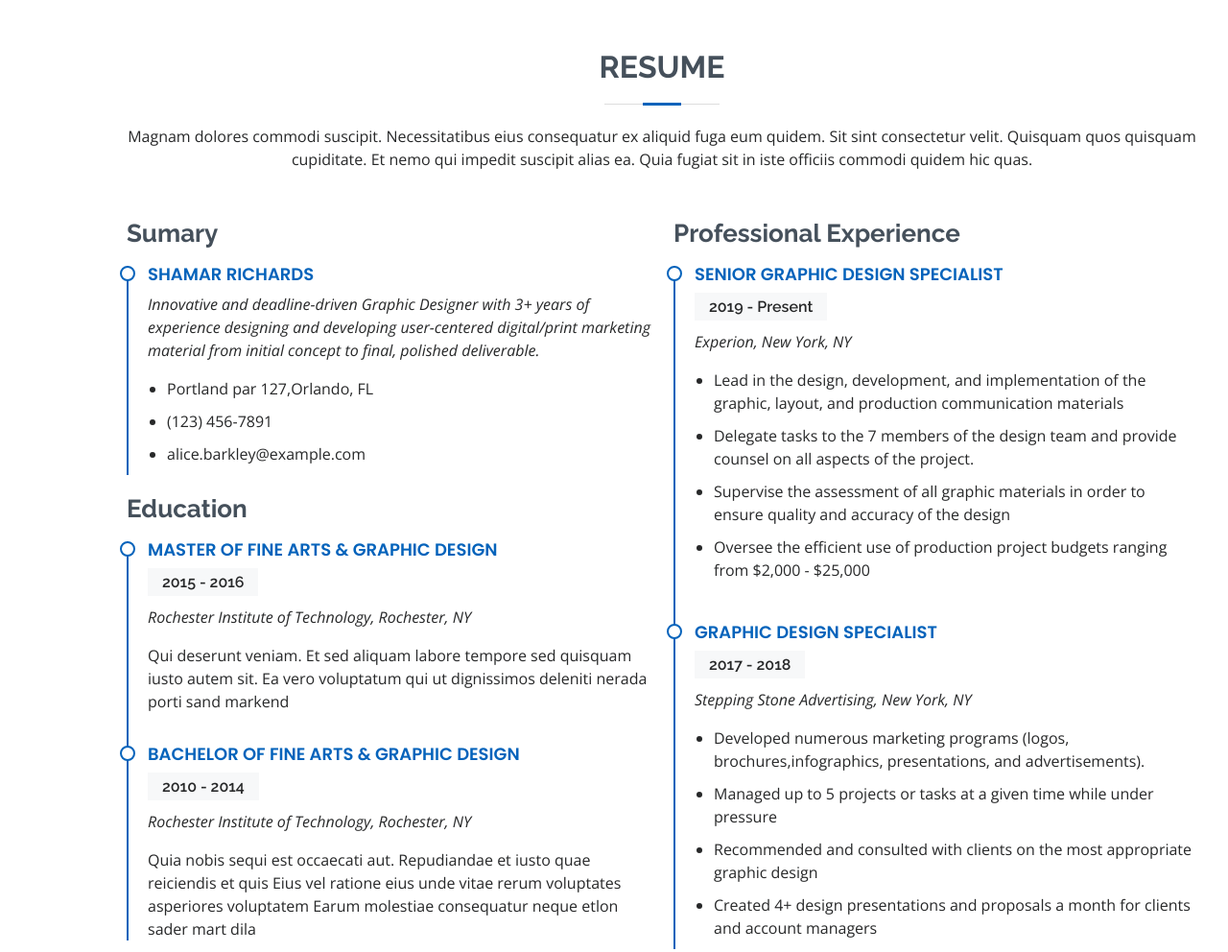
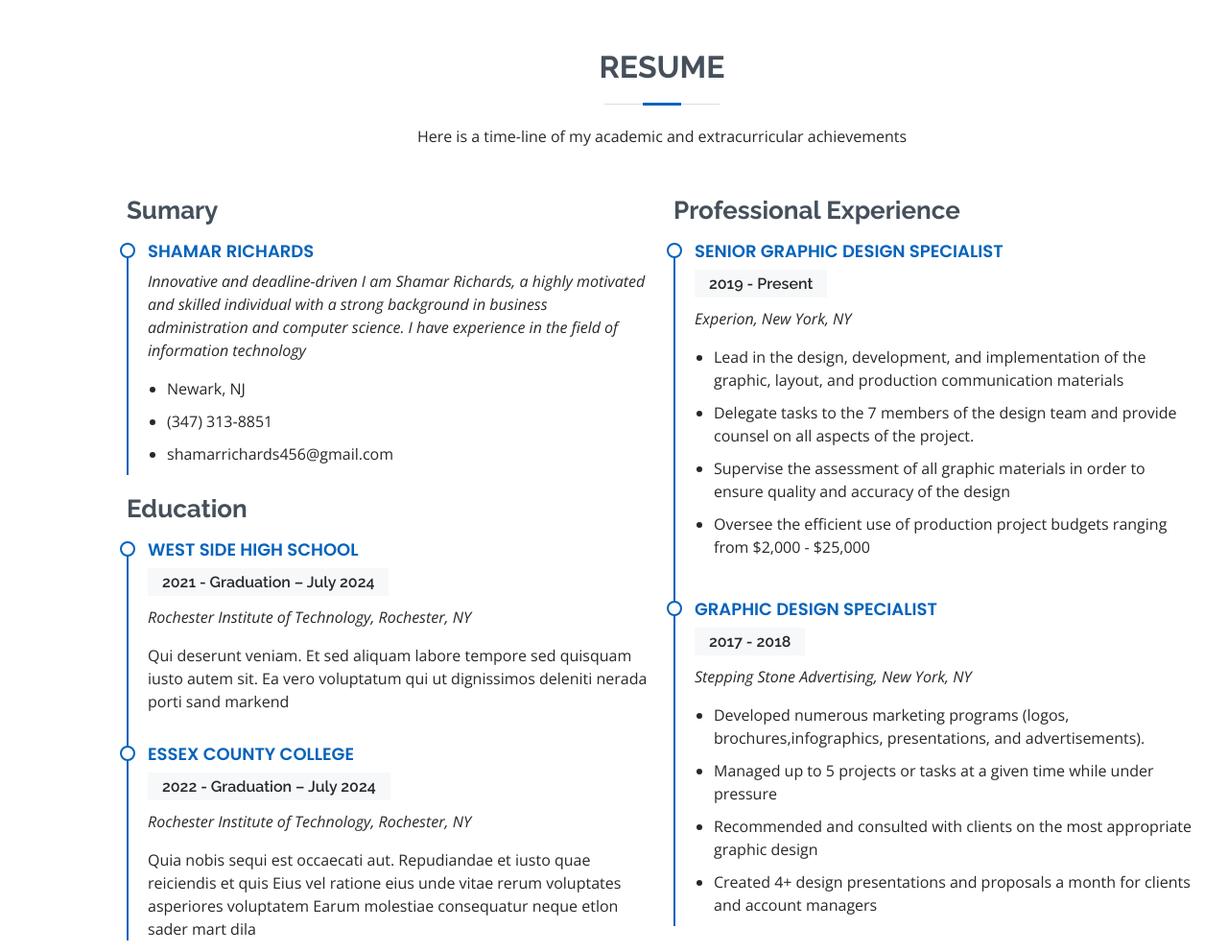
Before and after one commit to smalcolmr/smalcolmr.github.io, a plain HTML site: page index.html in a window 1280 px wide. Shown: the part 2600-3592 px from the top of the page at 96% size. Drawn offline with nearby package versions, Linux system fonts and the light colour scheme.

Commit message:
Update index.html

```diff
--- a/index.html
+++ b/index.html
@@ -236,7 +236,7 @@ In addition to my technical skills, I have a strong interest in automation and s
 
         <div class="section-title">
           <h2>Resume</h2>
-          <p>Magnam dolores commodi suscipit. Necessitatibus eius consequatur ex aliquid fuga eum quidem. Sit sint consectetur velit. Quisquam quos quisquam cupiditate. Et nemo qui impedit suscipit alias ea. Quia fugiat sit in iste officiis commodi quidem hic quas.</p>
+          <p>Here is a time-line of my academic and extracurricular achievements</p>
         </div>
 
         <div class="row">
@@ -244,24 +244,24 @@ In addition to my technical skills, I have a strong interest in automation and s
             <h3 class="resume-title">Sumary</h3>
             <div class="resume-item pb-0">
               <h4>Shamar Richards</h4>
-              <p><em>Innovative and deadline-driven Graphic Designer with 3+ years of experience designing and developing user-centered digital/print marketing material from initial concept to final, polished deliverable.</em></p>
+              <p><em>Innovative and deadline-driven I am Shamar Richards, a highly motivated and skilled individual with a strong background in business administration and computer science. I have experience in the field of information technology</em></p>
               <ul>
-                <li>Portland par 127,Orlando, FL</li>
-                <li>(123) 456-7891</li>
-                <li>alice.barkley@example.com</li>
+                <li>Newark, NJ</li>
+                <li>(347) 313-8851</li>
+                <li>shamarrichards456@gmail.com</li>
               </ul>
             </div>
 
             <h3 class="resume-title">Education</h3>
             <div class="resume-item">
-              <h4>Master of Fine Arts &amp; Graphic Design</h4>
-              <h5>2015 - 2016</h5>
+              <h4>West Side High School</h4>
+              <h5>2021 - Graduation – July 2024</h5>
               <p><em>Rochester Institute of Technology, Rochester, NY</em></p>
               <p>Qui deserunt veniam. Et sed aliquam labore tempore sed quisquam iusto autem sit. Ea vero voluptatum qui ut dignissimos deleniti nerada porti sand markend</p>
             </div>
             <div class="resume-item">
-              <h4>Bachelor of Fine Arts &amp; Graphic Design</h4>
-              <h5>2010 - 2014</h5>
+              <h4>Essex County College</h4>
+              <h5>2022 - Graduation – July 2024</h5>
               <p><em>Rochester Institute of Technology, Rochester, NY</em></p>
               <p>Quia nobis sequi est occaecati aut. Repudiandae et iusto quae reiciendis et quis Eius vel ratione eius unde vitae rerum voluptates asperiores voluptatem Earum molestiae consequatur neque etlon sader mart dila</p>
             </div>
```
